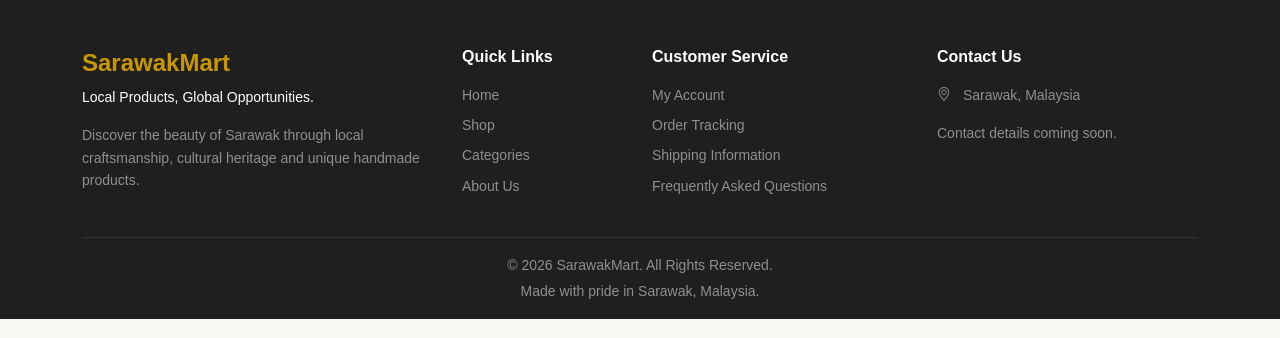
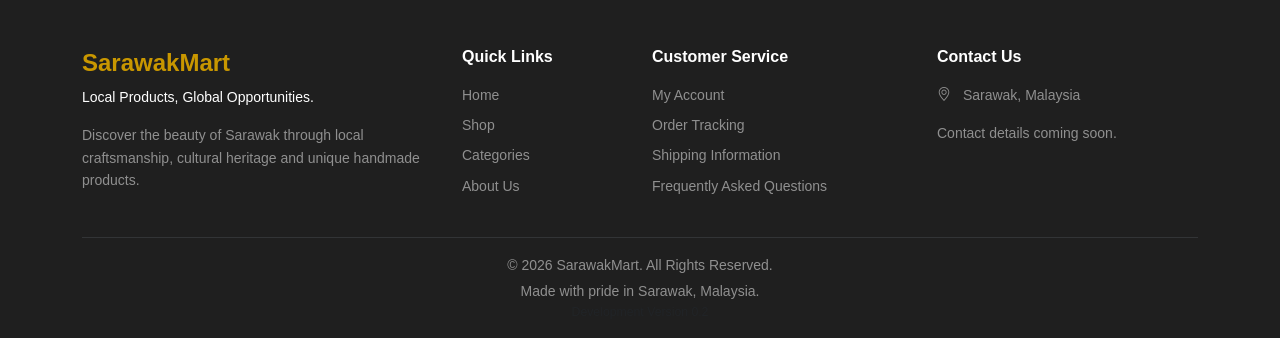
Before and after one commit to kwsiewung/sarawak-crafts, a PHP site: page /index.php in a window 1280 px wide. Shown: the part 2142-2480 px from the top of the page. Run offline with PHP 8.4, Linux system fonts and the light colour scheme.

Commit message:
test
test

```diff
--- a/includes/footer.php
+++ b/includes/footer.php
@@ -94,6 +94,10 @@
                 Made with pride in Sarawak, Malaysia.
             </p>
 
+            <p class="small text-muted mb-0">
+                Development Version 0.2
+            </p>
+
         </div>
 
     </div>
```
